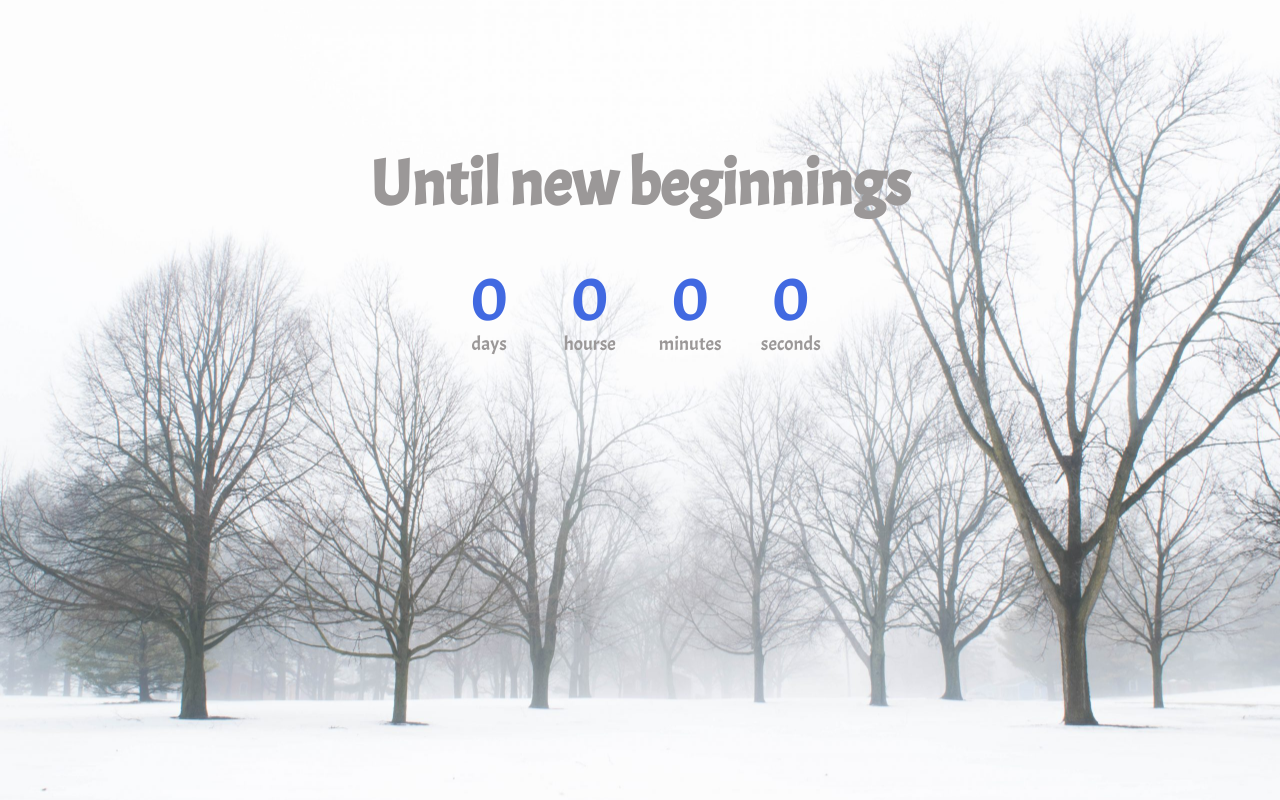
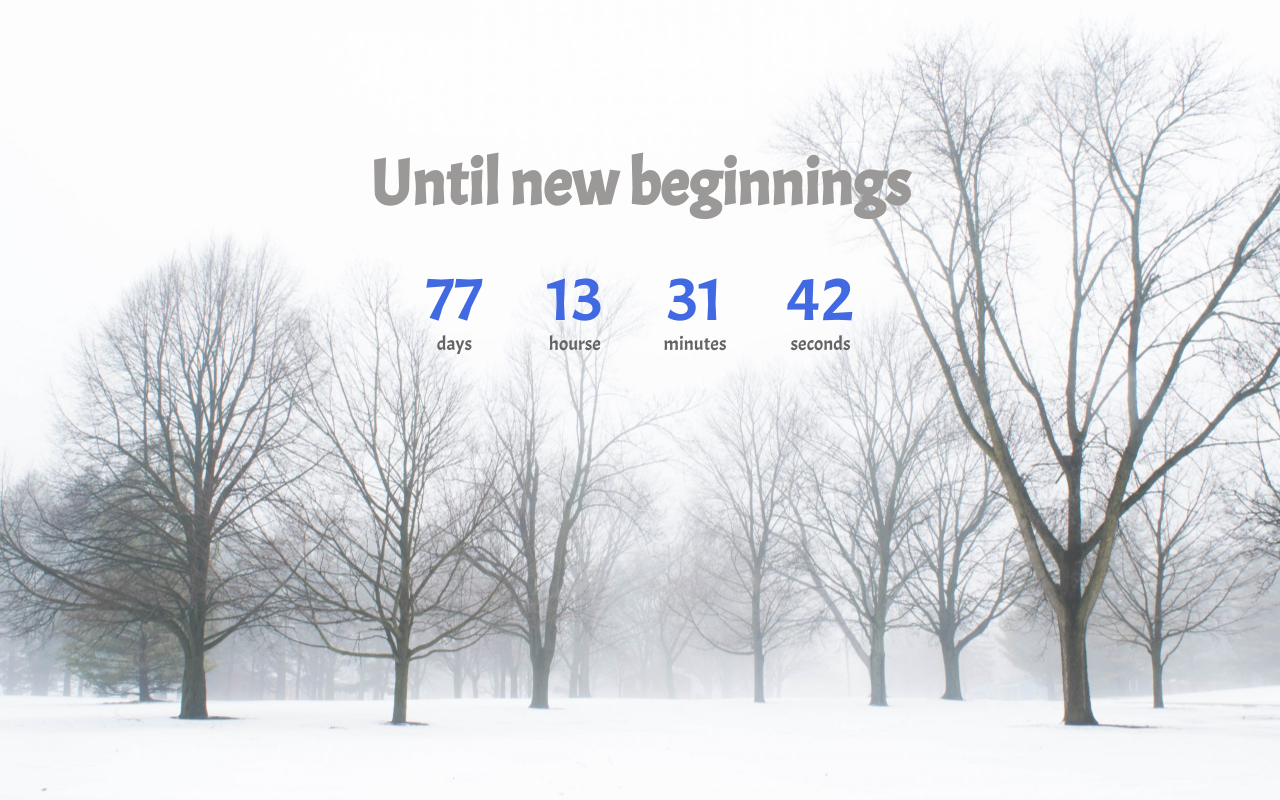
Before and after one commit to RabiieOuallaf/Countdowntimer, a plain HTML site: page index.html in a window 1280 px wide. Drawn offline with Linux system fonts and the light colour scheme.

Commit message:
finish javascript code

```diff
--- a/css/style.css
+++ b/css/style.css
@@ -33,5 +33,5 @@ h1 {
 }
 .count-timer span {
     font-size: 1.20rem;
-    color:rgb(155, 152, 152);
+    color:rgb(100, 100, 100);
 }
--- a/javascript/main.js
+++ b/javascript/main.js
@@ -0,0 +1,38 @@
+/* call the el by id */
+
+const daysEl = document.getElementById('days');
+const hourseEl = document.getElementById('hourse');
+const minutesEl = document.getElementById('minutes');
+const secondsEl = document.getElementById('seconds');
+
+/* Countdown timer function */
+
+const newYear = '1 jan 2021';
+
+function CountdownTimer() {
+
+    /* Set the times */
+
+    const newYearTime = new Date(newYear);
+    const currentTime = new Date()
+    const totaleSeconds = Math.floor((newYearTime - currentTime) / 1000);
+
+    /* convert seconds to minutes , hourse ... */
+
+    const seconds = Math.floor(totaleSeconds) % 60;
+    const minutes = Math.floor(totaleSeconds / 60) % 60;
+    const hourse = Math.floor(totaleSeconds / 3600) % 24;
+    const days = Math.floor(totaleSeconds / 3600 / 24 );
+
+    /* show  results in screen */
+
+    daysEl.innerHTML = days;
+    hourseEl.innerHTML = hourse;
+    minutesEl.innerHTML = minutes;
+    secondsEl.innerHTML = seconds;
+
+
+};
+CountdownTimer()
+
+setInterval(CountdownTimer , 1000);
```
